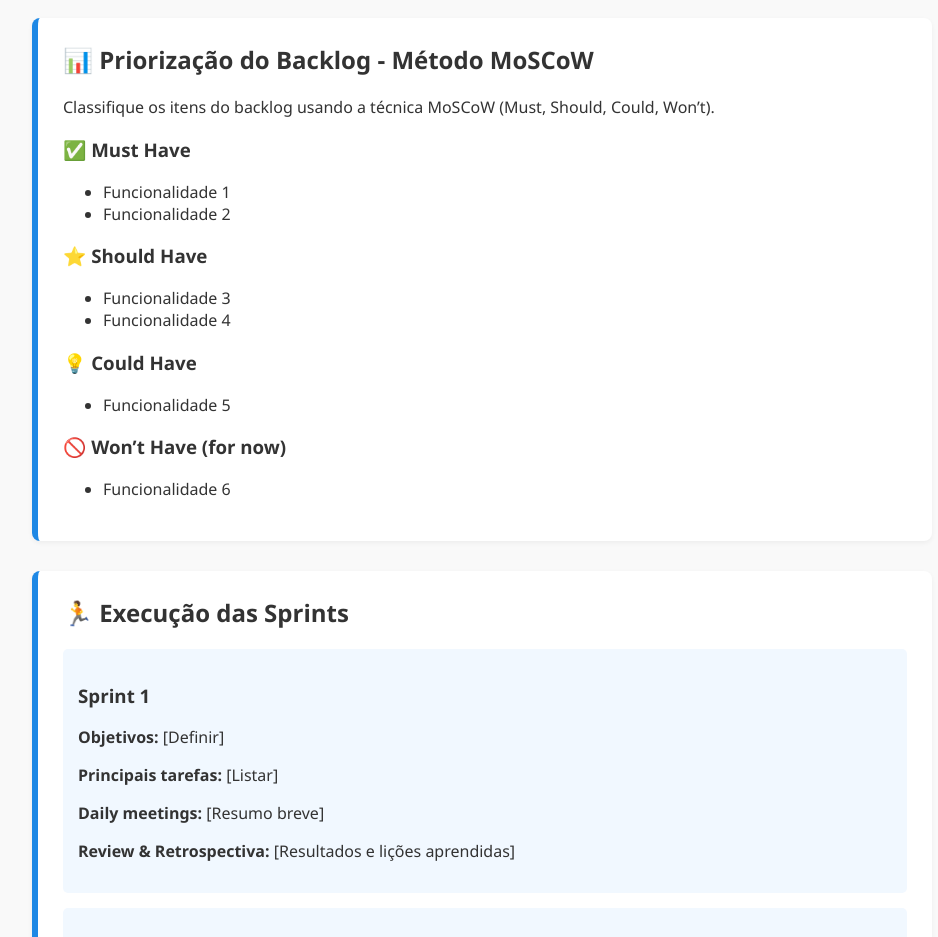
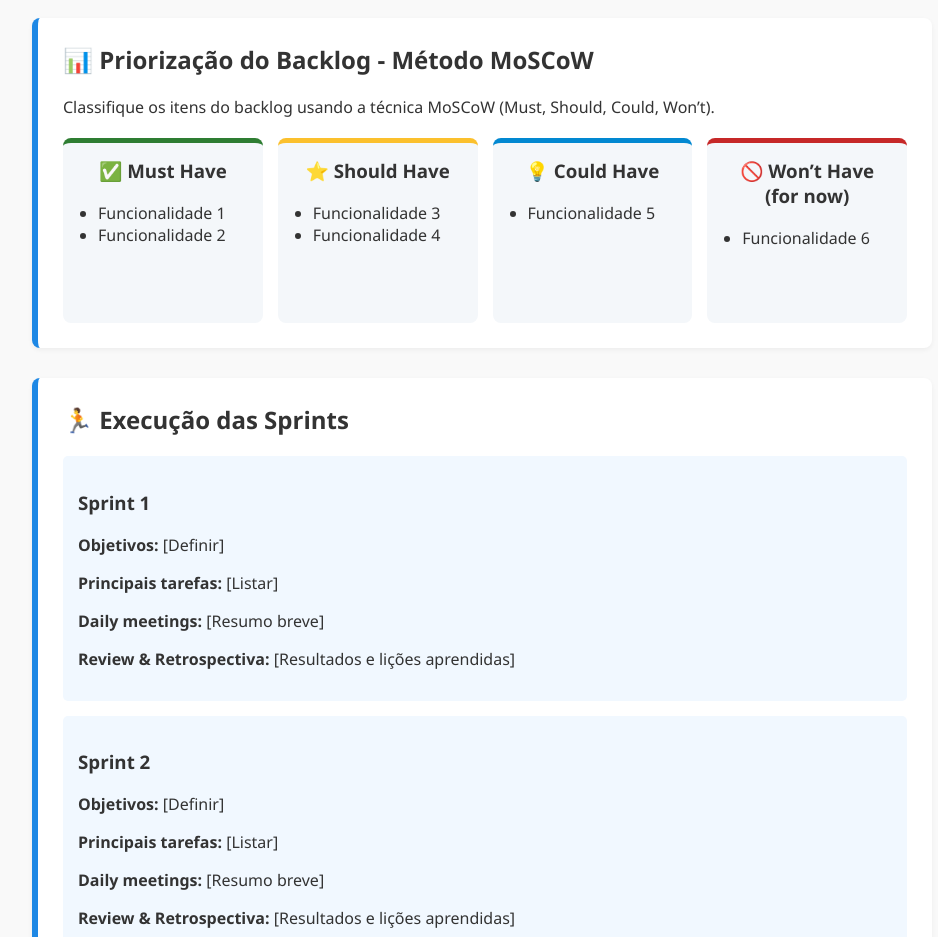
Before and after one commit to profmiguelfalcao/LandPremen, a plain HTML site: page index.html in a window 1280 px wide. Shown: the part 1240-2177 px from the top of the page, without its empty margins (158-1096 px from the left). Drawn offline with Linux system fonts and the light colour scheme.

Commit message:
style.css

```diff
--- a/style.css
+++ b/style.css
@@ -45,3 +45,42 @@ blockquote {
   border-left: 4px solid #888;
   margin: 10px 0;
 }
+.moscow-grid {
+  display: grid;
+  grid-template-columns: repeat(4, 1fr);
+  gap: 15px;
+  margin-top: 20px;
+}
+
+.moscow-col {
+  background: #f4f7fa;
+  padding: 15px;
+  border-radius: 8px;
+  min-height: 150px;
+}
+
+.moscow-col h3 {
+  margin-top: 0;
+  text-align: center;
+}
+
+.moscow-col.must { border-top: 5px solid #2e7d32; }   /* Verde */
+.moscow-col.should { border-top: 5px solid #fbc02d; } /* Amarelo */
+.moscow-col.could { border-top: 5px solid #0288d1; }  /* Azul */
+.moscow-col.wont { border-top: 5px solid #c62828; }   /* Vermelho */
+
+.moscow-col ul {
+  padding-left: 20px;
+  margin: 10px 0 0;
+}
+@media (max-width: 900px) {
+  .moscow-grid {
+    grid-template-columns: repeat(2, 1fr);
+  }
+}
+
+@media (max-width: 600px) {
+  .moscow-grid {
+    grid-template-columns: 1fr;
+  }
+}
```
